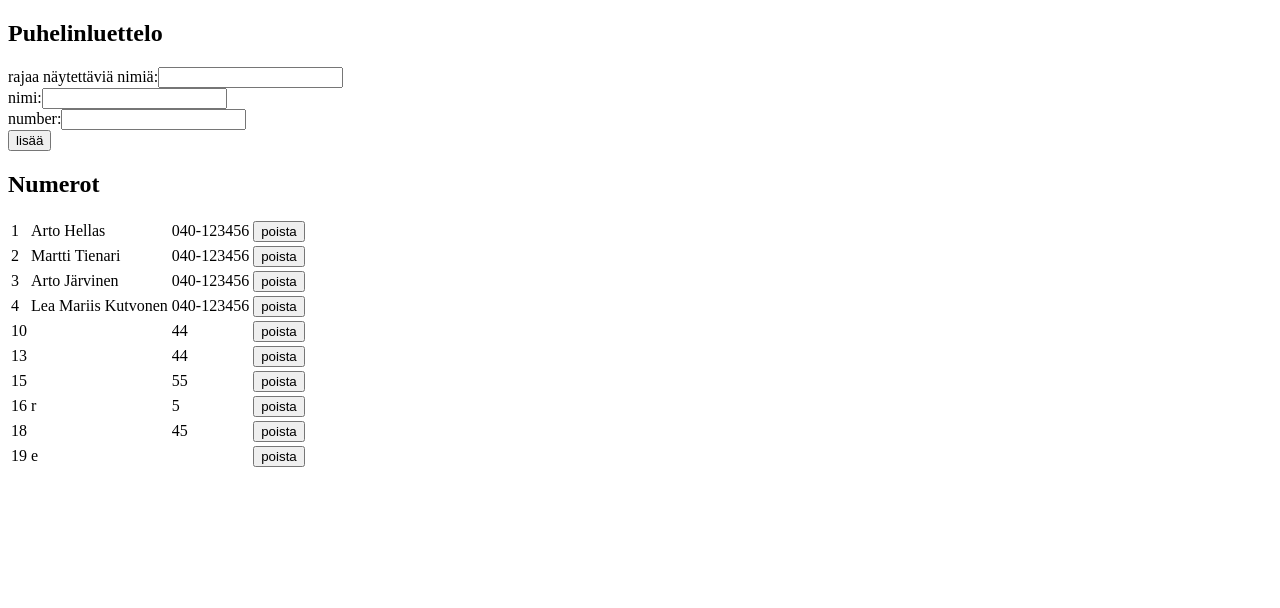
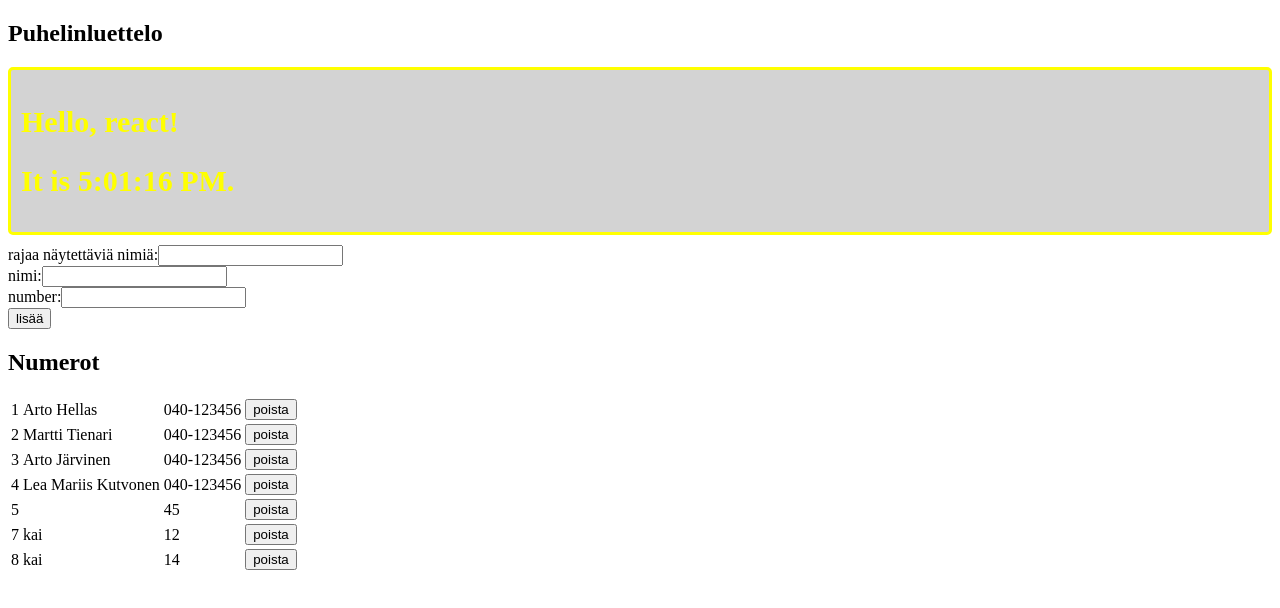
Before and after one commit to henrikjuntunen/fs18-osa-2, a React (Create React App) app: page / in a window 1280 px wide. Shown: the top 608 px of the page. Built offline with nearby package versions, Linux system fonts and the light colour scheme; data requests are answered from the project's data file.

Commit message:
Osa 2 Tehtävä 2.17

```diff
--- a/db.json
+++ b/db.json
@@ -22,39 +22,21 @@
     },
     {
       "name": "",
-      "number": "44",
-      "date": "2018-10-11T17:17:37.892Z",
-      "id": 10
+      "number": "45",
+      "date": "2018-10-11T17:59:57.711Z",
+      "id": 5
     },
     {
-      "name": "",
-      "number": "44",
-      "date": "2018-10-11T17:23:01.852Z",
-      "id": 13
+      "name": "kai",
+      "number": "12",
+      "date": "2018-10-11T18:00:12.862Z",
+      "id": 7
     },
     {
-      "name": "",
-      "number": "55",
-      "date": "2018-10-11T17:25:41.209Z",
-      "id": 15
-    },
-    {
-      "name": "r",
-      "number": "5",
-      "date": "2018-10-11T17:34:07.374Z",
-      "id": 16
-    },
-    {
-      "name": "",
-      "number": "45",
-      "date": "2018-10-11T17:34:28.558Z",
-      "id": 18
-    },
-    {
-      "name": "e",
-      "number": "",
-      "date": "2018-10-11T17:34:52.746Z",
-      "id": 19
+      "name": "kai",
+      "number": "14",
+      "date": "2018-10-11T18:00:24.250Z",
+      "id": 8
     }
   ]
 }
--- a/src/Puhelinluettelo.2.17.js
+++ b/src/Puhelinluettelo.2.17.js
@@ -1,9 +1,9 @@
 import React from 'react'
 // import axios from 'axios'  siirretty ./services/rekisteri.js tiedostoon
-import personsService from './services/rekisteri'
-import Notification from './components/Notification'
+import personsService from './services/rekisteri.2.16'
+//import Notification from './components/Notification'
 import NoteC from './components/NoteC'
-import NoteC1 from './components/NoteC1'
+//import NoteC1 from './components/NoteC1'
 //import './components/notification.css'
 import Clock from './components/Clock'
 
--- /dev/null
+++ b/src/components/Clock.js
@@ -0,0 +1,43 @@
+import React from 'react';
+import './clock.css'
+
+class Clock extends React.Component {
+    constructor(props) {
+      super(props);
+      this.state = {date: new Date()};
+    }
+
+    componentDidMount() {
+      this.timerID = setInterval(
+        () => this.tick(),
+        1000
+      );
+    }
+
+    componentWillUnmount() {
+      clearInterval(this.timerID);
+    }
+
+    tick() {
+      this.setState({
+        date: new Date()
+      });
+    }
+
+    render() {
+      return (
+        <div className = 'clock'>
+          <h2>Hello, react!</h2>
+          <h2>It is {this.state.date.toLocaleTimeString()}.</h2>
+        </div>
+      );
+    }
+  }
+
+  export default Clock;
+  /*
+  ReactDOM.render(
+    <Clock />,
+    document.getElementById('root')
+  );
+  */
--- /dev/null
+++ b/src/components/NoteC.js
@@ -0,0 +1,62 @@
+import React from 'react';
+import './notec.css'
+// 5.10.2018 Osa2 2.18
+class NoteC extends React.Component {
+    constructor(props) {
+      super(props);
+      this.state = {
+          date: new Date(),
+        message: '... luettelo on muutettu ...',
+        nakyy: true
+      };
+    }
+
+    componentDidMount() {
+      this.timerID = setInterval(
+        () => this.tick(),
+        1000
+      );
+      this.timerIDn = setInterval(
+        () => this.tickn(),
+        10000
+      );
+    }
+
+    componentWillUnmount() {
+      clearInterval(this.timerID);
+      clearInterval(this.timerIDn);
+    }
+
+
+    tickn() {
+        console.log('NoteC tickn ', this.state.nakyy)
+        this.state.nakyy ?
+        this.setState({nakyy: false}) : this.setState({nakyy: true})
+
+      }
+
+    tick() {
+      console.log('NoteC tick ', this.state.nakyy)
+      this.setState({
+        date: new Date()
+      });
+    }
+
+    render() {
+        if (this.state.nakyy) {
+            return (
+                <div className = 'note'>{this.state.message}
+                </div>
+                )
+        }      else { return null }
+    }
+
+  }
+
+  export default NoteC;
+  /*
+  ReactDOM.render(
+    <Clock />,
+    document.getElementById('root')
+  );
+  */
--- /dev/null
+++ b/src/components/clock.css
@@ -0,0 +1,9 @@
+.clock {
+    color: yellow;
+    background: lightgrey;
+    font-size: 20px;
+    border-style: solid;
+    border-radius: 5px;
+    padding: 10px;
+    margin-bottom: 10px;
+  }
--- /dev/null
+++ b/src/components/notec.css
@@ -0,0 +1,29 @@
+.error {
+    color: red;
+    background: lightgrey;
+    font-size: 20px;
+    border-style: solid;
+    border-radius: 5px;
+    padding: 10px;
+    margin-bottom: 10px;
+  }
+
+  .success {
+    color: green;
+    background: lightgrey;
+    font-size: 20px;
+    border-style: solid;
+    border-radius: 5px;
+    padding: 10px;
+    margin-bottom: 10px;
+  }
+
+  .note {
+    color: blue;
+    background: lightgrey;
+    font-size: 20px;
+    border-style: solid;
+    border-radius: 5px;
+    padding: 10px;
+    margin-bottom: 10px;
+  }
--- a/src/index.js
+++ b/src/index.js
@@ -1,6 +1,6 @@
 import React from 'react'
 import ReactDOM from 'react-dom'
-import App from './Puhelinluettelo.2.16'
+import App from './Puhelinluettelo.2.17'
 // Osa2 tehtävä 2.1 App21.js components/Kurssi.21.2.js
 // Osa2 tehtävä 2.2 App21.js components/Kurssi.22.2.js
 // Osa2 tehtävä 2.3 App21.js components/Kurssi.23.2.js
@@ -19,6 +19,7 @@ import App from './Puhelinluettelo.2.16'
 // Osa2 tehtävä 2.15 services/rekisteri.2.15.js
 // Osa2 tehtävä 2.16 Puhelinluettelo.2.16.js
 // Osa2 tehtävä 2.16 services/rekisteri.2.16.js
+// Osa2 tehtävä 2.17 Puhelinluettelo.2.17.js
 ReactDOM.render(
     <App />,
     document.getElementById('root')
```
